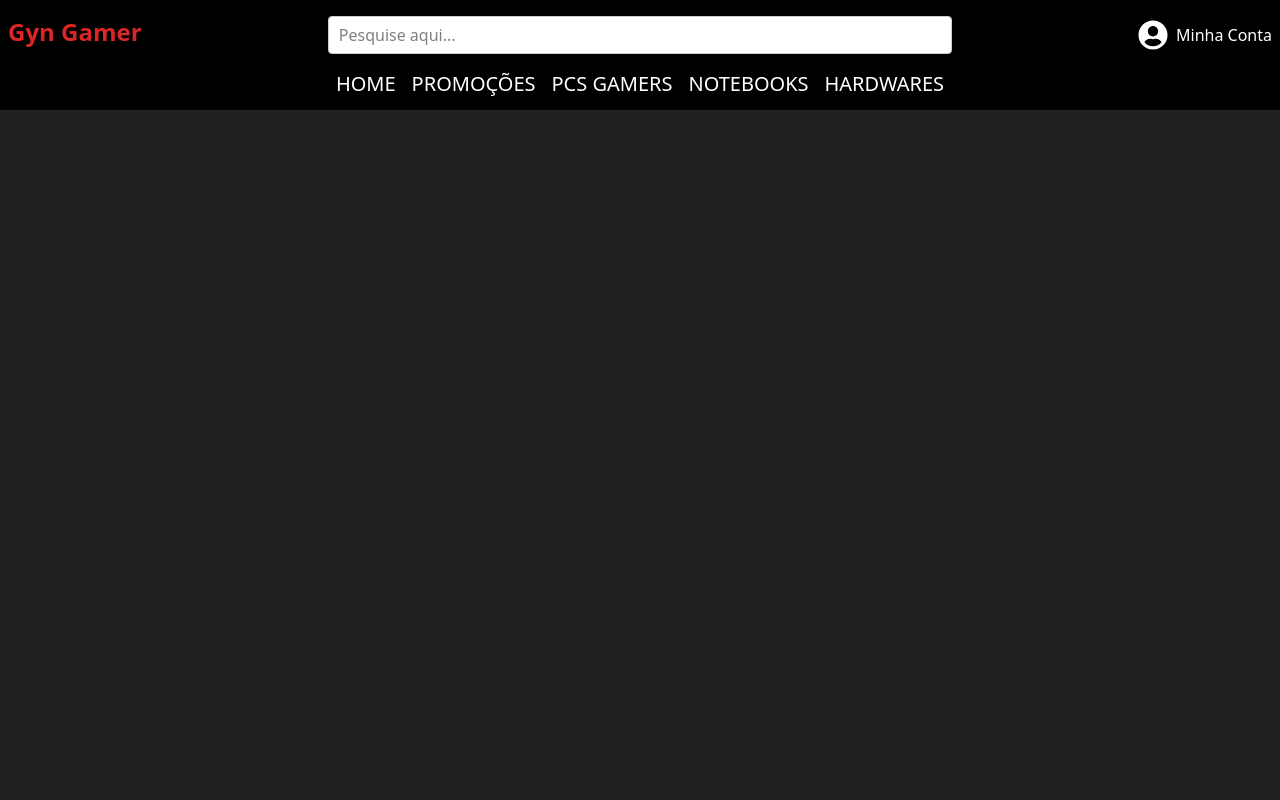
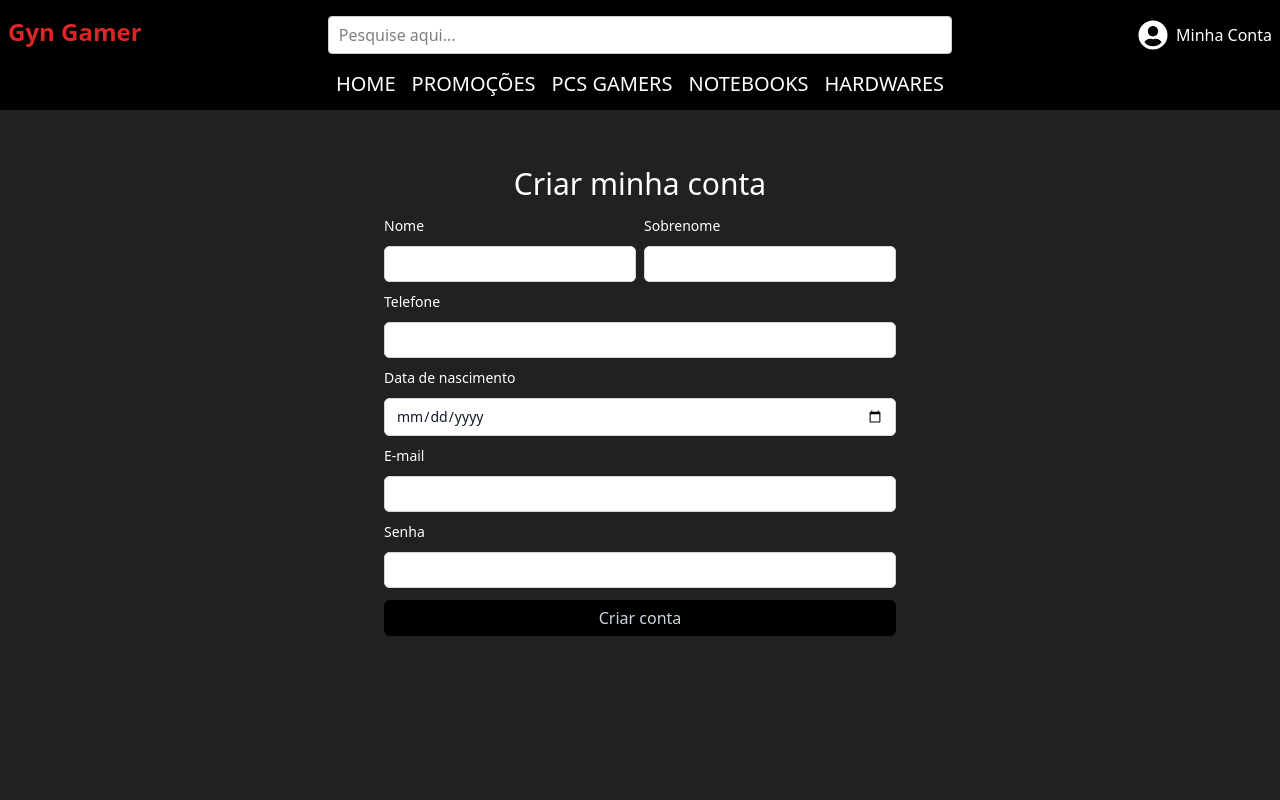
Before and after one commit to Rein4ldoAlv3s/gyn-gamer, a React (Vite) app: page /cadastro in a window 1280 px wide. Shown: the top 800 px of the page. Built offline with nearby package versions, Linux system fonts and the light colour scheme.

Commit message:
form cadastro

```diff
--- a/src/components/Cadastro.tsx
+++ b/src/components/Cadastro.tsx
@@ -6,37 +6,97 @@ import { Produto, PRODUTOS } from '../constants'
 
 const Cadastro = () => {
 
-    const navigate = useNavigate();
-    const [opcoes, setOpcoes] = useState();
+    return (
+        <div className="mt-10 flex flex-col max-w-lg mx-auto ">
+            <h1 className='text-white text-3xl text-center'>Criar minha conta</h1>
 
-    const autoCompleteChange = (selectedOption: any) => {
-        if (selectedOption && selectedOption.id) {
-            navigate("/produtos/" + selectedOption.id, { state: { id: selectedOption.id } })
-        }
-    };
+            <div className='flex justify-between mt-3'>
+                <div className='w-full mr-2'>
+                    <label htmlFor="first-name" className="block text-sm/6 font-medium text-white">
+                        Nome
+                    </label>
+                    <input
+                        id="first-name"
+                        name="first-name"
+                        type="email"
+                        autoComplete="given-name"
+                        className="mt-2 block w-full rounded-md bg-white px-3 py-1.5 text-base text-gray-900 outline outline-1 -outline-offset-1 outline-gray-300 placeholder:text-gray-400 focus:outline focus:outline-2 focus:-outline-offset-2 focus:outline-indigo-600 sm:text-sm/6"
+                    />
+                </div>
+                <div className='w-full'>
+                    <label htmlFor="first-name" className="block text-sm/6 font-medium text-white">
+                        Sobrenome
+                    </label>
+                    <input
+                        id="first-name"
+                        name="first-name"
+                        type="email"
+                        autoComplete="given-name"
+                        className="mt-2 block w-full rounded-md bg-white px-3 py-1.5 text-base text-gray-900 outline outline-1 -outline-offset-1 outline-gray-300 placeholder:text-gray-400 focus:outline focus:outline-2 focus:-outline-offset-2 focus:outline-indigo-600 sm:text-sm/6"
+                    />
+                </div>
+            </div>
 
-    useEffect(() => {
-        const opcoes: any = PRODUTOS.map(function (prod) {
-            return { value: prod.name, label: prod.name, id: prod.id };
-        })
-        setOpcoes(opcoes);
-    }, []);
 
-    return (
-        <div>
-            <header className="flex justify-between ">
-                {/* <a className='bg-white ' href="#">Minha Conta</a>
-                <Select
-                    options={opcoes}
-                    placeholder="Pesquise aqui..."
-                    isSearchable={true}
-                    className="px-1 rounded-sm outline-none w-1/5"
-                    openMenuOnClick={true}
-                    components={{ DropdownIndicator: () => null, IndicatorSeparator: () => null }}
-                    isClearable={true}
-                    onChange={(e: unknown) => autoCompleteChange(e)}
-                /> */}
-            </header>
+
+
+
+
+
+
+            <label htmlFor="first-name" className="mt-2 block text-sm/6 font-medium text-white">
+                Telefone
+            </label>
+            <div className="mt-2">
+                <input
+                    id="first-name"
+                    name="first-name"
+                    type="email"
+                    autoComplete="given-name"
+                    className="block w-full rounded-md bg-white px-3 py-1.5 text-base text-gray-900 outline outline-1 -outline-offset-1 outline-gray-300 placeholder:text-gray-400 focus:outline focus:outline-2 focus:-outline-offset-2 focus:outline-indigo-600 sm:text-sm/6"
+                />
+            </div>
+            <label htmlFor="first-name" className="mt-2 block text-sm/6 font-medium text-white">
+                Data de nascimento
+            </label>
+            <div className="mt-2">
+                <input
+                    id="first-name"
+                    name="first-name"
+                    type="date"
+                    autoComplete="given-name"
+                    className="block w-full rounded-md bg-white px-3 py-1.5 text-base text-gray-900 outline outline-1 -outline-offset-1 outline-gray-300 placeholder:text-gray-400 focus:outline focus:outline-2 focus:-outline-offset-2 focus:outline-indigo-600 sm:text-sm/6"
+                />
+            </div>
+            <label htmlFor="first-name" className="mt-2 block text-sm/6 font-medium text-white">
+                E-mail
+            </label>
+            <div className="mt-2">
+                <input
+                    id="first-name"
+                    name="first-name"
+                    type="email"
+                    autoComplete="given-name"
+                    className="block w-full rounded-md bg-white px-3 py-1.5 text-base text-gray-900 outline outline-1 -outline-offset-1 outline-gray-300 placeholder:text-gray-400 focus:outline focus:outline-2 focus:-outline-offset-2 focus:outline-indigo-600 sm:text-sm/6"
+                />
+            </div>
+            <label htmlFor="first-name" className="mt-2 block text-sm/6 font-medium text-white">
+                Senha
+            </label>
+            <div className="mt-2">
+                <input
+                    id="first-name"
+                    name="first-name"
+                    type="password"
+                    autoComplete="given-name"
+                    className="block w-full rounded-md bg-white px-3 py-1.5 text-base text-gray-900 outline outline-1 -outline-offset-1 outline-gray-300 placeholder:text-gray-400 focus:outline focus:outline-2 focus:-outline-offset-2 focus:outline-indigo-600 sm:text-sm/6"
+                />
+            </div>
+            <div className='mt-3'>
+                <button className='bg-black rounded-md text-slate-300 px-3 py-1.5 w-full '>Criar conta</button>
+            </div>
+
+
         </div>
     )
 }
--- a/src/components/MinhaConta.tsx
+++ b/src/components/MinhaConta.tsx
@@ -2,12 +2,10 @@ import React from 'react'
 
 const MinhaConta = () => {
     return (
-        <div>
-            <div className="mt-10 grid grid-cols-1 gap-x-6 gap-y-8 sm:grid-cols-6">
-                <div className="sm:col-span-2">
+        <div className="mt-10 grid grid-cols-1 max-w-lg mx-auto ">
             <h1 className='text-white text-3xl text-center'>Acesse sua conta</h1>
             <label htmlFor="first-name" className="block text-sm/6 font-medium text-white">
-                        Usuario
+                E-mail
             </label>
             <div className="mt-2">
                 <input
@@ -37,9 +35,7 @@ const MinhaConta = () => {
             <hr className='mt-3 w-1/2 m-auto' />
             <div className='flex justify-center mt-2'>
                 <h2 className='text-customWhite mr-2'>Novo na Gyn Gamer?</h2>
-                        <a className='text-customWhite underline' href="">Cadastre-se!</a>
-                    </div>
-                </div>
+                <a className='text-customWhite underline' href="/cadastro">Cadastre-se</a>
             </div>
         </div>
     )
```
Lines whose indentation alone changed are shown as unchanged.
